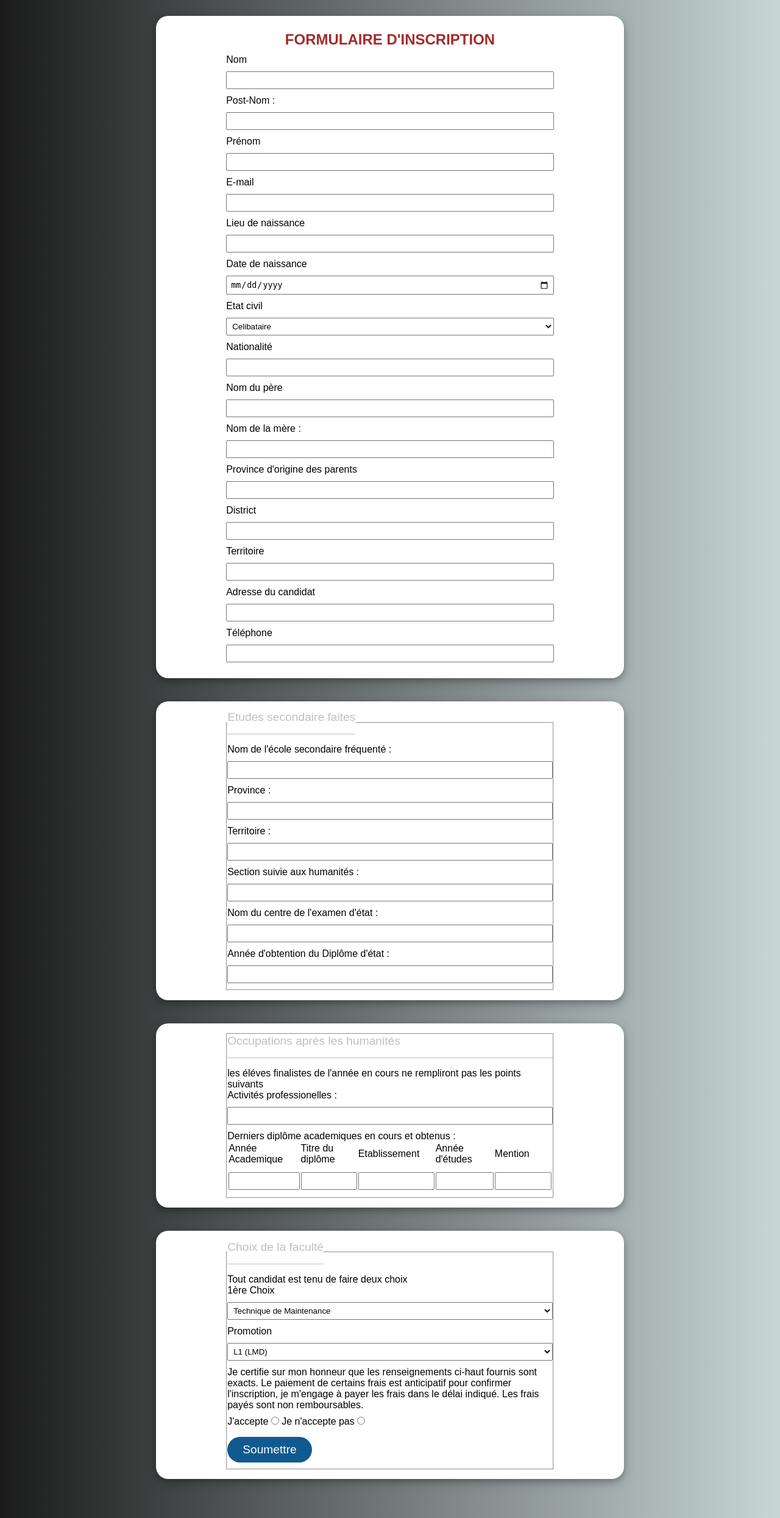
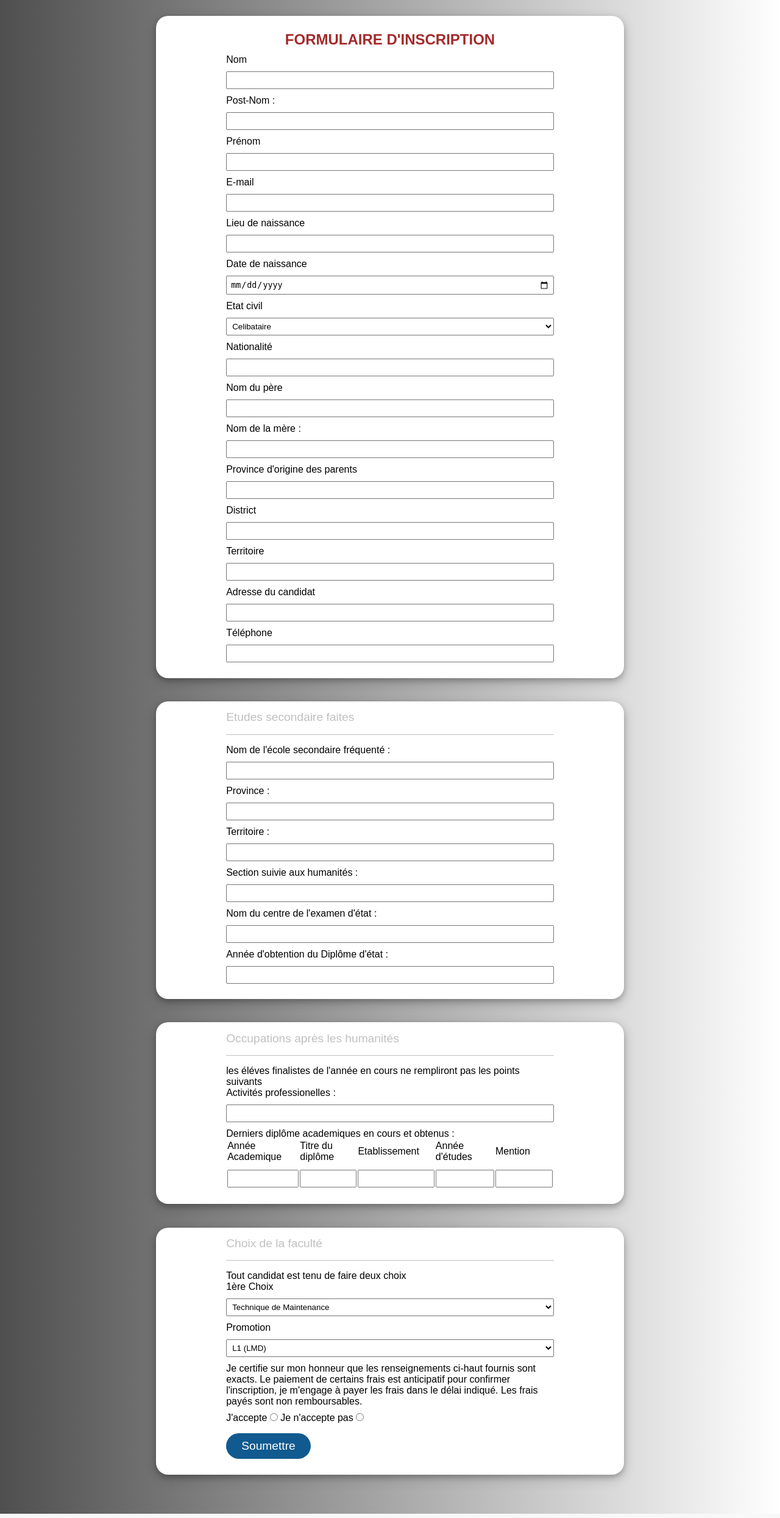
Before and after one commit to remytembodev/ISIPA_PROJECT1, a PHP site: page /register.php in a window 1280 px wide. Shown: the whole page at 61% size. Run offline with PHP 8.4, Linux system fonts and the light colour scheme.

Commit message:
suppression de fieldset à la page register

```diff
--- a/register.css
+++ b/register.css
@@ -15,7 +15,7 @@ body {
     min-height: 100vh;
   }
 form{
-    background-image: linear-gradient(to right, rgb(27, 27, 27) , rgb(200, 214, 214));
+    background-image: linear-gradient(to right,rgb(79, 79, 79), rgb(255, 255, 255)  );
     padding:2% 20%;
     box-sizing: border-box;
 }
--- a/register.php
+++ b/register.php
@@ -109,7 +109,7 @@ if(isset($_POST['envoi'])){
                     <input type="number" name="tel" required=required>
                 </div>
                 <div class="form second-part">
-                    <fieldset>
+
                         <legend>Etudes secondaire faites</legend>
                         <label for="">Nom de l'école secondaire fréquenté : </label>
                         <input type="text" name="ecole" required=required>
@@ -118,10 +118,10 @@ if(isset($_POST['envoi'])){
                         <label for="">Section suivie aux humanités : </label> <input type="text" name="section" required=required>
                         <label for="">Nom du centre de l'examen d'état : </label> <input type="text" name="centre" required=required>
                         <label for="">Année d'obtention du Diplôme d'état : </label> <input type="number" name="annee_diplome" required=required>
-                    </fieldset>
+
                 </div>
                 <div class="form third-part">
-                    <fieldset>
+
                         <div class="apres_bac">
                         <legend>Occupations après les humanités</legend>
                         <p>les éléves finalistes de l'année en cours ne rempliront pas les points suivants</p>
@@ -144,10 +144,10 @@ if(isset($_POST['envoi'])){
                             </tr>
                         </table>
                         </div>
-                    </fieldset>
+
                 </div>
                 <div class="form fourth-part">
-                    <fieldset>
+
                         <legend>Choix de la faculté</legend>
                         <p>Tout candidat est tenu de faire deux choix</p>
                         <label for="">1ère Choix</label> <select name="choix" id="" required=required>
@@ -167,7 +167,7 @@ if(isset($_POST['envoi'])){
                         <label for="">J'accepte</label> <input type="radio" name="yes" >
                         <label for="">Je n'accepte pas</label> <input type="radio" name="yes"><br>
                         <input type="submit" value="Soumettre" name="envoi">
-                    </fieldset>
+
                 </div>
             </div>
         </form>
```
